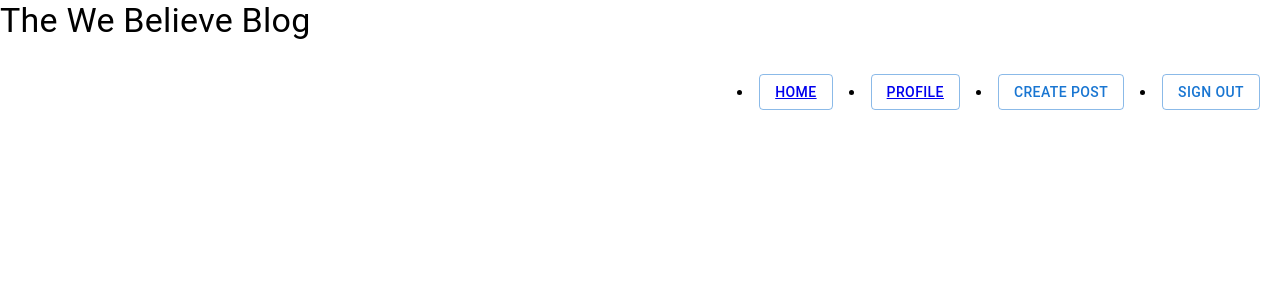
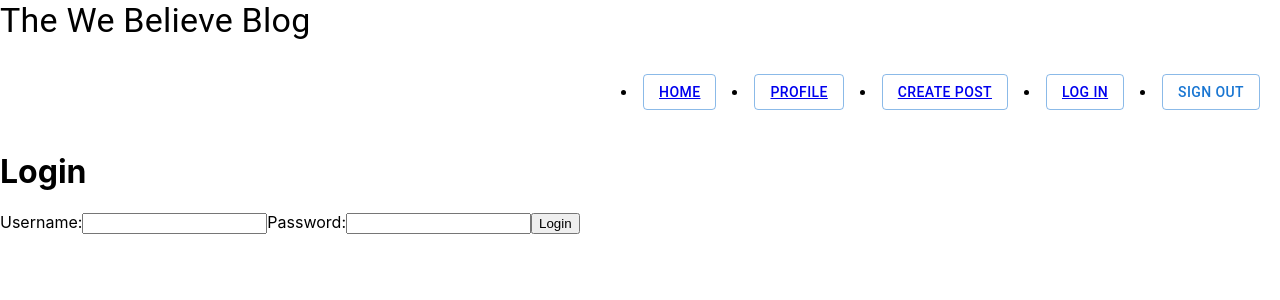
Before and after one commit to Grey-pearson/we-believe-forum, a React (Create React App) app in the folder client/: page /Login in a window 1280 px wide. Shown: the top 300 px of the page. Built offline with nearby package versions, Linux system fonts and the light colour scheme; the HTML template or start-up script is replaced by a standard one.

Commit message:
Rendered Login Page

```diff
--- a/client/src/App.js
+++ b/client/src/App.js
@@ -30,6 +30,7 @@ function App() {
               <Route path="/Home" element={<Home />} />
               <Route path="/Profile" element={<Profile />} />
               <Route path="/User" element={<User />} />
+              <Route path="/Login" element={<Login />} />
             </Routes>
           </main>
         </div>
--- a/client/src/components/Nav.js
+++ b/client/src/components/Nav.js
@@ -32,14 +32,23 @@ function Nav(props) {
           </li>
           <li>
             <Button variant="outlined" color="primary">
-              <NavLink to="/Profile" activeClassName="active-link">
+              <Link to="/Profile" activeClassName="active-link">
                 PROFILE
-              </NavLink>
+              </Link>
             </Button>
           </li>
           <li>
             <Button variant="outlined" color="primary">
-              CREATE POST
+              <Link to="/CreatePost" activeClassName="active-link">
+                CREATE POST
+              </Link>
+            </Button>
+          </li>
+          <li>
+            <Button variant="outlined" color="primary">
+              <Link to="/Login" activeClassName="active-link">
+                LOG IN
+              </Link>
             </Button>
           </li>
           <li>
```
